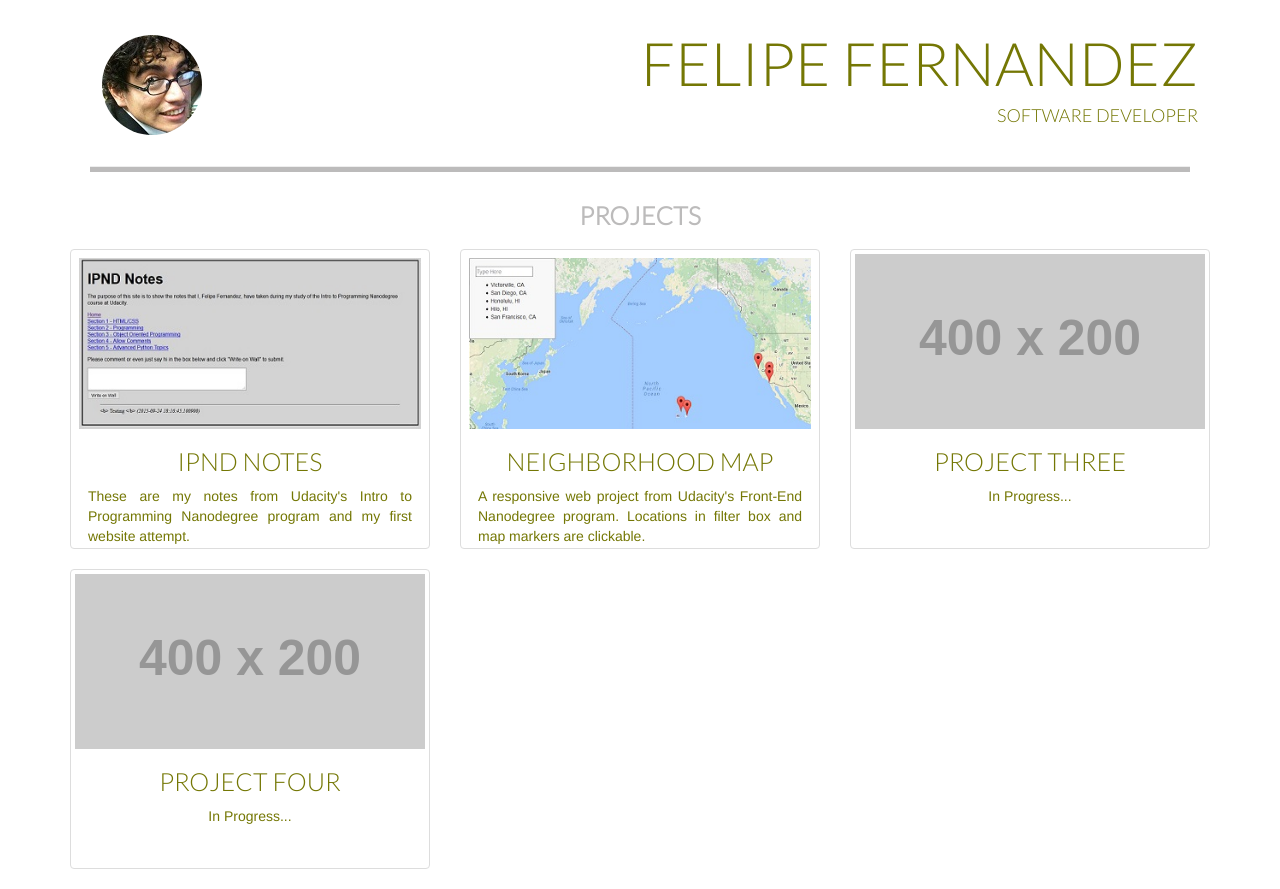
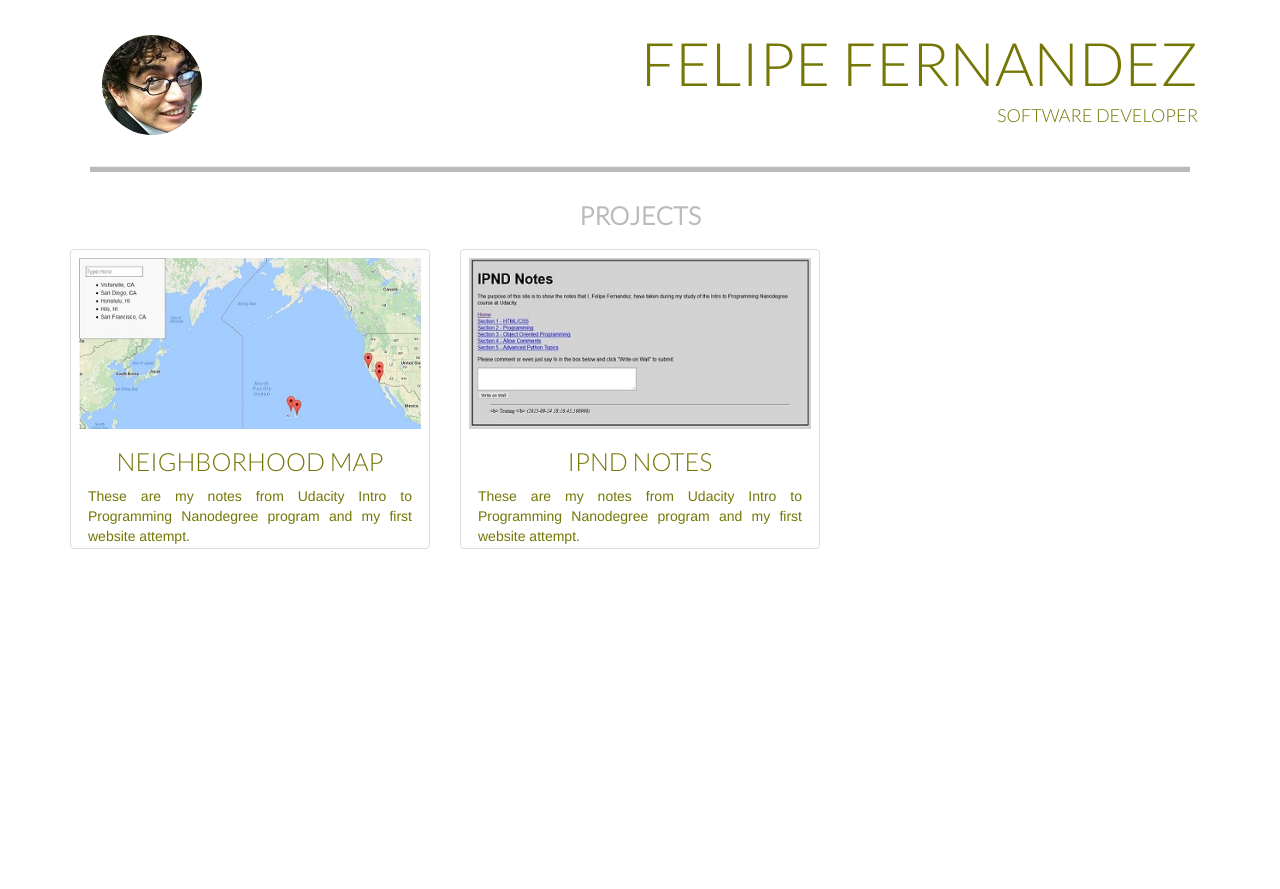
Before and after one commit to HeyItsFelipe/HeyItsFelipe.github.io, a plain HTML site: page index.html in a window 1280 px wide. After the commit the page ends 800 px from the top, so only its background shows below. Drawn offline with Linux system fonts and the light colour scheme; placeholder pictures from the web are drawn by us.

Commit message:
Created script.js and added code to populate projects section

```diff
--- a/index.html
+++ b/index.html
@@ -40,51 +40,7 @@
 			</div>
 		</div>
 
-		<section class="row">
-
-			<div class="col-xs-12 col-sm-6 col-md-4">
-				<figure class="thumbnail project-thumbnail-height project-thumbnail-padding">
-					<a href="http://first-project-1029.appspot.com/" target="_blank">
-						<img class="img-responsive project-img-center" src="images/project1_400x200.jpg" alt="Project 1 image">
-					</a>
-					<figcaption class="caption">
-						<h2 class="text-center text-uppercase project-title-margin project-title-style">IPND Notes</h2>
-						<p class="text-justify project-text-margin project-text-style">These are my notes from Udacity's Intro to Programming Nanodegree program and my first website attempt.</p>
-					</figcaption>
-				</figure>
-			</div>
-
-			<div class="col-xs-12 col-sm-6 col-md-4">
-				<figure class="thumbnail project-thumbnail-height project-thumbnail-padding">
-					<a href="https://heyitsfelipe.github.io/Neighborhood_Map" target="_blank">
-						<img class="img-responsive project-img-center" src="images/project2_400x200.jpg" alt="Project 2 image">
-					</a>
-					<figcaption class="caption">
-						<h2 class="text-center text-uppercase project-title-margin project-title-style">Neighborhood Map</h2>
-						<p class="text-justify project-text-margin project-text-style">A responsive web project from Udacity's Front-End Nanodegree program.  Locations in filter box and map markers are clickable.</p>
-					</figcaption>
-				</figure>
-			</div>
-			<div class="col-xs-12 col-sm-6 col-md-4">
-				<figure class="thumbnail project-thumbnail-height">
-					<img class="img-responsive project-img-padding project-img-center" src="https://placehold.it/400x200" alt="Project3">
-					<figcaption class="caption text-center">
-						<h2 class="text-uppercase project-title-margin project-title-style">Project Three</h2>
-						<p class="project-text-margin project-text-style">In Progress...</p>
-					</figcaption>
-				</figure>
-			</div>
-
-			<div class="col-xs-12 col-sm-6 col-md-4">
-				<figure class="thumbnail project-thumbnail-height">
-					<img class="img-responsive project-img-padding project-img-center" src="https://placehold.it/400x200" alt="Project4">
-					<figcaption class="caption text-center">
-						<h2 class="text-uppercase project-title-margin project-title-style">Project Four</h2>
-						<p class="project-text-margin project-text-style">In Progress...</p>
-					</figcaption>
-				</figure>
-			</div>
-
+		<section class="row project-row-js">
 		</section>
 
 	</div>
@@ -94,4 +50,5 @@
 
 <script src="bootstrap/js/jquery-1.11.3.js"></script>
 <script src="bootstrap/js/bootstrap.js"></script>
+<script src="script.js"></script>
 </html>
--- /dev/null
+++ b/script.js
@@ -0,0 +1,27 @@
+
+$(document).ready(function(){
+
+    // Project Constructor
+    function Project(title, link, imgSrc){
+
+        this.title = title;
+        this.link = link;
+        this.imgSrc = imgSrc;
+
+    }
+
+    // List of projects
+    var projects = [
+        new Project("Neighborhood Map", "https://heyitsfelipe.github.io/Neighborhood_Map/", "images/project2_400x200.jpg"),
+        new Project("IPND Notes", "https://first-project-1029.appspot.com/", "images/project1_400x200.jpg")
+
+    ];
+
+    // Populate projects to portfolio page
+    for(var i = 0; i < projects.length; i++){
+        $('.project-row-js').append('<div class="col-xs-12 col-sm-6 col-md-4 project-' + i + '-js"></div>');
+        $('.project-' + i + '-js').append('<figure class="thumbnail project-thumbnail-height project-thumbnail-padding"><a href=' + projects[i].link + ' target="_blank"><img class="img-responsive project-img-center" src=' + projects[i].imgSrc + ' alt="Project 1 image"></a><figcaption class="caption"><h2 class="text-center text-uppercase project-title-margin project-title-style">' + projects[i].title + '</h2><p class="text-justify project-text-margin project-text-style">These are my notes from Udacity Intro to Programming Nanodegree program and my first website attempt.</p></figcaption></figure>');
+
+    }
+
+});
```
